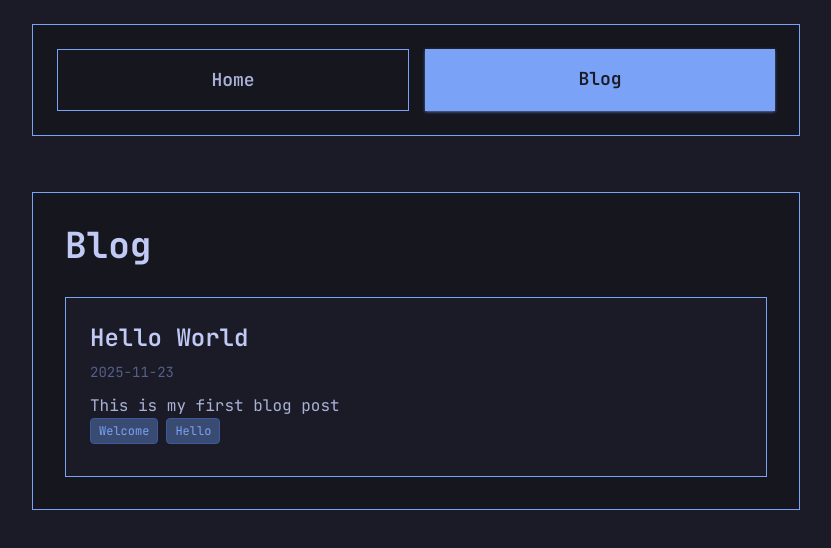
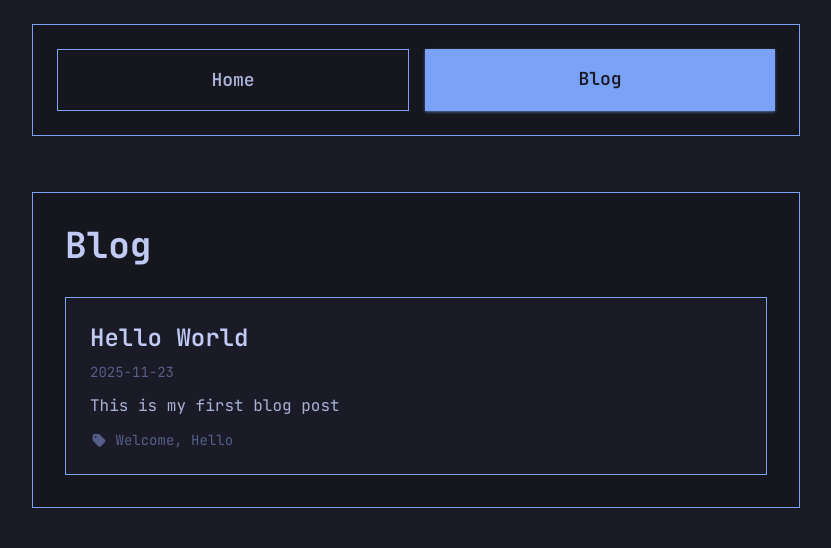
Before and after one commit to ubermenchh/ubermenchh.github.io, a Next.js app: page /blog in a window 1280 px wide. Shown: the top 548 px of the page, without its empty margins (224-1055 px from the left). Built offline with nearby package versions, Linux system fonts and the light colour scheme.

Commit message:
updated the tag render

```diff
--- a/src/app/blog/page.tsx
+++ b/src/app/blog/page.tsx
@@ -1,5 +1,7 @@
 import { getSortedPosts } from "@/lib/posts";
 import Link from "next/link";
+import { FontAwesomeIcon } from "@fortawesome/react-fontawesome";
+import { faTag } from "@fortawesome/free-solid-svg-icons";
 
 export default function BlogPost() {
     const posts = getSortedPosts();
@@ -31,15 +33,9 @@ export default function BlogPost() {
                                     </p>
 
                                     {post.tags && post.tags.length > 0 && (
-                                        <div className="flex flex-wrap gap-2 mb-2">
-                                            {post.tags.map((tag: string, index: number) => (
-                                                <span
-                                                    key={index}
-                                                    className="px-2 py-1 text-xs bg-tn-blue7 text-tn-blue border border-tn-blue0 rounded"
-                                                >
-                                                    {tag}
-                                                </span>
-                                            ))}
+                                        <div className="flex items-center gap-2 mt-3 text-sm text-tn-comment">
+                                            <FontAwesomeIcon icon={faTag} className="w-4 h-4" />
+                                            <span>{post.tags.join(", ")}</span>
                                         </div>
                                     )}
                                 </Link>
```
